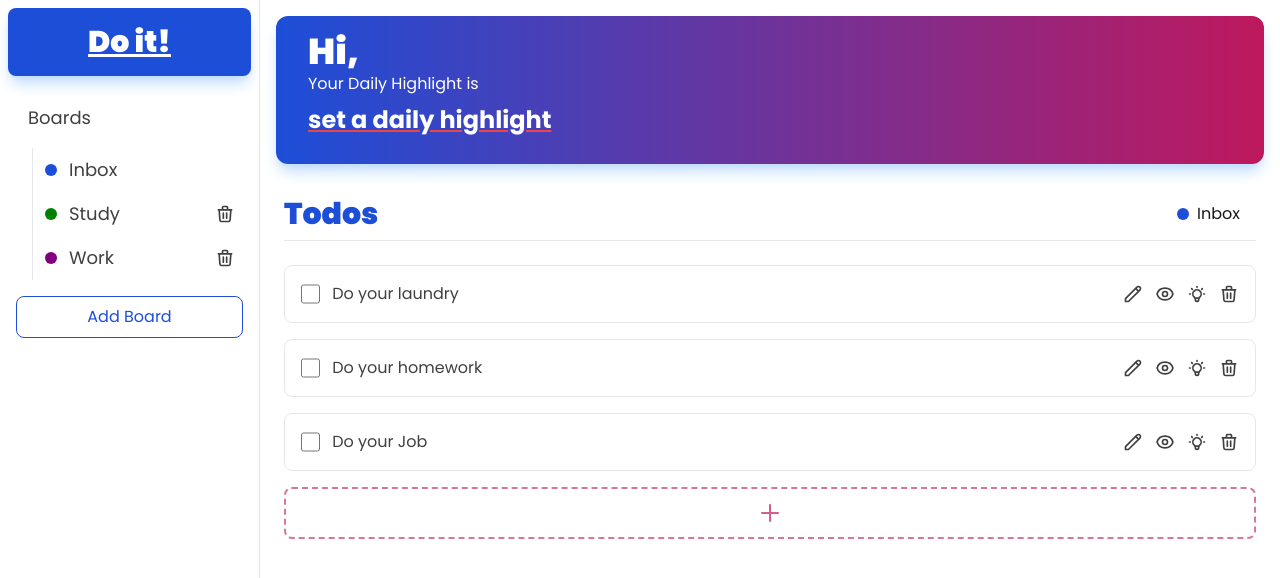
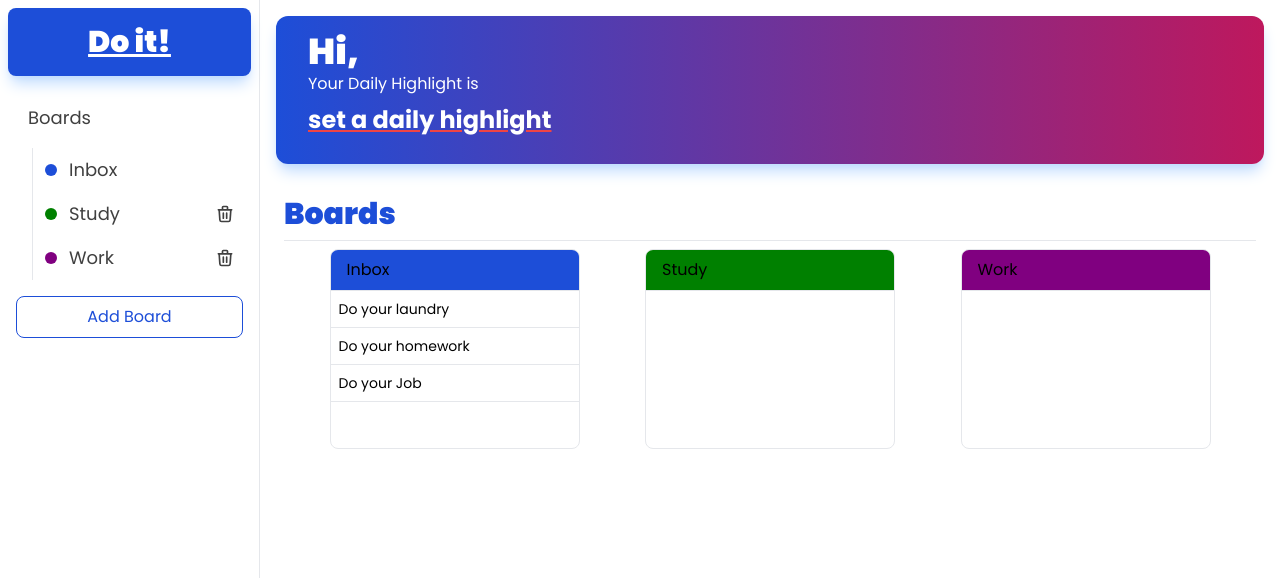
Before and after one commit to Arslan-Soomro/doit, a React (Vite) app: page / in a window 1280 px wide. Shown: the top 578 px of the page. Built offline with nearby package versions, Linux system fonts and the light colour scheme.

Commit message:
Ad Board View

```diff
--- a/src/App.tsx
+++ b/src/App.tsx
@@ -2,6 +2,7 @@ import { ChevronLeftIcon, ChevronRightIcon } from "@heroicons/react/outline";
 import { useState } from "react";
 import AddBoardModal from "./components/AddBoardModal";
 import Backdrop from "./components/Backdrop";
+import BoardContainer from "./components/BoardContainer";
 import ColorDot from "./components/ColorDot";
 import Header from "./components/Header";
 import ListContainer from "./components/ListContainer";
@@ -13,11 +14,8 @@ function App() {
 
   //TODO Save Todos to local Storage
   //TODO Add Focus Mode
-  //TODO Add a category
-  //TODO Switch To a category and show its todos only
   //TODO add Board View
   //TODO Add Animations
-  //TODO make a todo deletable
 
   //TODO app is not responsive
 
@@ -36,7 +34,8 @@ function App() {
               <Header />
             </div>
             <div className="flex-1 py-4 overflow-y-auto" >
-              <ListContainer />
+              <BoardContainer />
+              {/* <ListContainer /> */}
             </div>
           </div>
         </div>
--- /dev/null
+++ b/src/components/Board.tsx
@@ -0,0 +1,32 @@
+import { TODO } from "../utils/customTypes";
+import MiniTodo from "./MiniTodo";
+import { useStore } from "./store";
+
+interface props {
+  name: string;
+  color: string;
+}
+
+const Board = ({ name, color }: props) => {
+  const todos = useStore((state) => state.todos).filter(
+    (item) => (item.attachedBoard.name == name)
+  );
+
+  return (
+    <div className="border rounded-lg w-[250px] h-[200px] overflow-hidden">
+      <div
+        className="border-b px-4 py-2 w-full"
+        style={{ backgroundColor: color }}
+      >
+        {name}
+      </div>
+      <div className="text-sm w-full h-full overflow-y-auto">
+        {todos.map((item, ind) => {
+          return <MiniTodo key={ind} text={item.text} done={item.done} />;
+        })}
+      </div>
+    </div>
+  );
+};
+
+export default Board;
--- /dev/null
+++ b/src/components/BoardContainer.tsx
@@ -0,0 +1,27 @@
+import Board from "./Board";
+import { useStore } from "./store";
+
+const BoardContainer = () => {
+
+  const boards = useStore((state) => state.boards);
+
+  return (
+    <div className="w-full h-full">
+      <div className="w-full flex items-center px-6 justify-between">
+        <h3 className="text-3xl font-black text-pclr-500">Boards</h3>
+      </div>
+      <div className="px-6">
+        <hr className="my-2" />
+      </div>
+      <div className="px-6 pb-4 w-full flex flex-wrap items-start justify-evenly gap-5">
+        {
+          boards.map((item, ind) => {
+            return <Board key={ind} name={item.name} color={item.color} />
+          })
+        }
+      </div>
+    </div>
+  );
+};
+
+export default BoardContainer;
--- /dev/null
+++ b/src/components/MiniTodo.tsx
@@ -0,0 +1,19 @@
+import { useState } from "react";
+import { TODO } from "../utils/customTypes";
+
+const MiniTodo = ({ text, done } : {text: string, done: boolean}) => {
+
+    const [isDone, setIsDone] = useState(done);
+
+    const toggler = () => {
+        setIsDone(!isDone);
+    }
+
+    return(
+        <button onClick={toggler} className={`p-2 border-b transition-colors w-full text-left ${isDone ? "bg-green-100 hover:bg-green-200" : "bg-white hover:bg-nclr-100"}`}>
+            <p className="text-sm w-full text-left">{text}</p>
+        </button>
+    )
+}
+
+export default MiniTodo;
--- a/src/components/SmartTodosList.tsx
+++ b/src/components/SmartTodosList.tsx
@@ -1,5 +1,6 @@
 import TodosList from "./TodosList";
 import { useStore } from "./store";
+import { useEffect } from "react";
 
 const SmartTodosList = () => {
 
--- a/src/components/Todo.tsx
+++ b/src/components/Todo.tsx
@@ -14,27 +14,37 @@ import Tooltip from "./Tooltip";
 const Todo = ({ done, text, attachedBoard }: TODO) => {
   //done prop is used to set default state and as well as pass new state to ancestor
 
+  const updateTodoText = useStore((state) => state.updateTodoText);
+  const updateTodoState = useStore((state) => state.updateTodoState);
   const deleteTodoHandler = useStore((state) => state.deleteTodo);
   const updateHighlightHandler = useStore((state) => state.updateHighlight);
+
 
   const [isChecked, setIsChecked] = useState(done ? true : false); //checked if todo is done otherwise unchecked
   const [isExpanded, setIsExpanded] = useState(false); //For mobile view only
   const [isEditable, setIsEditable] = useState(true);
+  const [prevText, setPrevText] = useState(text); //It is important to locate todos with a certain text and then change them
   const textRef = useRef<HTMLParagraphElement>(null);
-
-  //TODO Update state too.
-  //FIXME delete is not working right, fix it.
 
   useEffect(() => {
     if (isEditable) {
       if (textRef.current) textRef.current.focus();
+    }else if(textRef.current){
+      const currentInnerText = textRef.current.innerText;
+
+      if(currentInnerText.trim().length <= 0){
+          deleteTodoHandler(prevText);
+      }else{
+        updateTodoText(prevText, currentInnerText);
+        setPrevText(currentInnerText);
+      }
     }
   }, [isEditable]);
 
   const toggler = () => {
     const newVal = isChecked ? false : true;
-    done = newVal;
     setIsChecked(newVal);
+    updateTodoState(prevText, newVal);
   };
 
   const iconsBar = (
@@ -44,11 +54,12 @@ const Todo = ({ done, text, attachedBoard }: TODO) => {
           <PencilIcon className="w-5 h-5 hover:text-pclr-500 active:text-pclr-700" />
         </Tooltip>
       </button>
+      {/* TODO Add focus mode
       <button>
         <Tooltip text="Focus">
           <EyeIcon className="w-5 h-5 hover:text-pclr-500 active:text-pclr-700" />
         </Tooltip>
-      </button>
+      </button> */}
       <button
         onClick={() => {
           if (textRef.current)
@@ -94,6 +105,7 @@ const Todo = ({ done, text, attachedBoard }: TODO) => {
               isChecked ? "line-through" : ""
             } cursor-pointer w-full break-all pr-2 focus-visible:outline-none`}
             contentEditable={isEditable}
+            suppressContentEditableWarning={true}
           >
             {text}
           </p>
--- a/src/components/store.ts
+++ b/src/components/store.ts
@@ -47,8 +47,24 @@ export const useStore = create<STORE>((set, get) => ({
   addTodo: () => {
     set((state) => ({ todos : [...state.todos, {...defaultTodo, attachedBoard: get().currentBoard}]}));
   },
+  updateTodoText: (prevText, newText) => {
+    let tempTodos = get().todos;
+    const editTodoInd = tempTodos.findIndex((item) => item.text == prevText);
+    if(editTodoInd != -1){
+      tempTodos[editTodoInd].text = newText;
+      set((state) => ({todos: tempTodos}));
+    }
+  },
+  updateTodoState: (prevText, newState) => {
+    let tempTodos = get().todos;
+    const editTodoInd = tempTodos.findIndex((item) => item.text == prevText);
+    if(editTodoInd != -1){
+      tempTodos[editTodoInd].done = newState;
+      set((state) => ({todos: tempTodos}));
+    }
+  },
   deleteTodo: (text) => {
-
+    set((state) => ({ todos : state.todos.filter((item) => item.text != text)}));
   },
   updateHighlight: (text) => {
     set(() => ({highlight: text}));
@@ -60,6 +76,11 @@ export const useStore = create<STORE>((set, get) => ({
     set(() => ({currentBoard: toBoard}));
   },
   deleteBoard: (name) => {
-    set((state) => ({boards: state.boards.filter((item) => item.name != name)}));
+    //Delets Board as well as attached todos, and switches to inbox board
+    set((state) => ({
+      boards: state.boards.filter((item) => item.name != name),
+      todos: state.todos.filter((item) => item.attachedBoard.name != name),
+      currentBoard: state.boards[0],
+    }));
   }
 }));
--- a/src/utils/customTypes.ts
+++ b/src/utils/customTypes.ts
@@ -17,6 +17,8 @@ export type STORE = {
     currentBoard: BOARD;
     switchBoard: (toBoard: BOARD) => void;
     addTodo: () => void;
+    updateTodoText: (prevtext: string, newText: string) => void;
+    updateTodoState: (prevtext: string, newState: boolean) => void;
     deleteTodo: (text: string) => void;
     addBoard: ({name, color} : BOARD) => void;
     updateHighlight: (text: string) => void;
```
